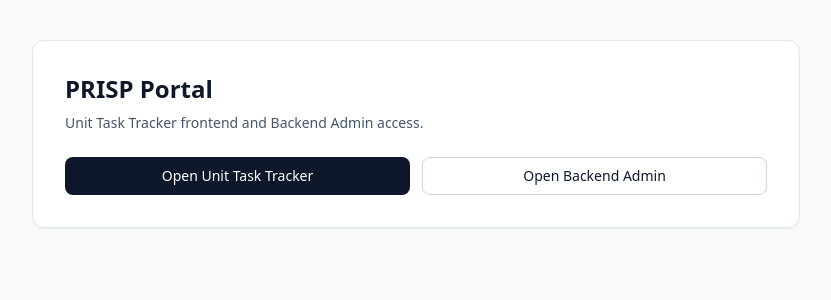
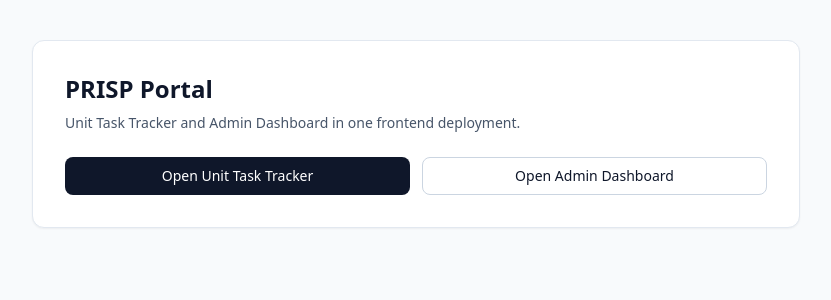
Before and after one commit to Ajumobi1/PRISP, a Next.js app in the folder frontend/: page / in a window 1280 px wide. Shown: the top 300 px of the page, without its empty margins (224-1055 px from the left). Built offline with nearby package versions, Linux system fonts and the light colour scheme.

Commit message:
Use dashboard route for unified frontend admin access

```diff
--- a/frontend/app/page.tsx
+++ b/frontend/app/page.tsx
@@ -6,7 +6,7 @@ export default function HomePage() {
       <div className="mx-auto max-w-3xl rounded-xl border border-slate-200 bg-white p-8 shadow-sm">
         <h1 className="text-2xl font-semibold text-slate-900">PRISP Portal</h1>
         <p className="mt-2 text-sm text-slate-600">
-          Unit Task Tracker frontend and Backend Admin access.
+          Unit Task Tracker and Admin Dashboard in one frontend deployment.
         </p>
 
         <div className="mt-6 grid gap-3 sm:grid-cols-2">
@@ -17,10 +17,10 @@ export default function HomePage() {
             Open Unit Task Tracker
           </Link>
           <Link
-            href="/account-admin"
+            href="/dashboard"
             className="inline-flex items-center justify-center rounded-md border border-slate-300 bg-white px-4 py-2 text-sm font-medium text-slate-900 transition hover:bg-slate-100"
           >
-            Open Backend Admin
+            Open Admin Dashboard
           </Link>
         </div>
       </div>
```
Also changed, not shown: 1 other file (tests, documents, lock files or other folders).
